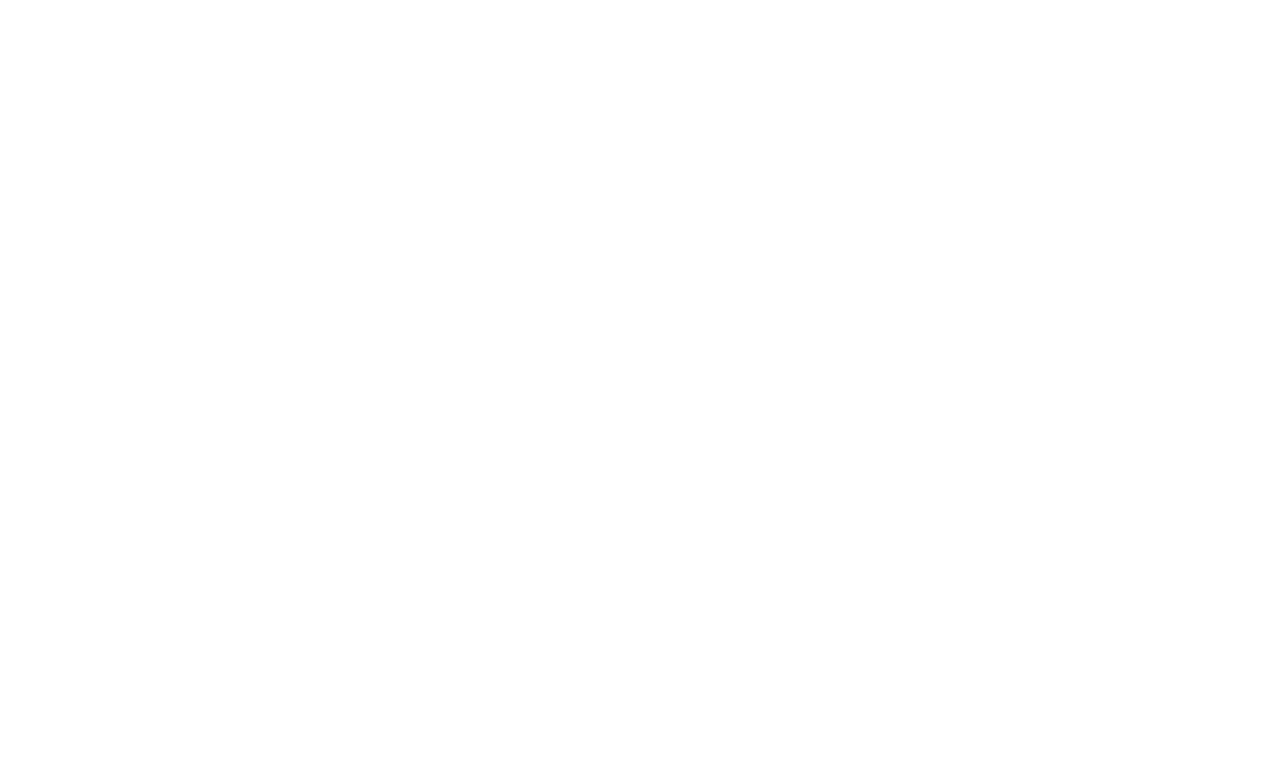
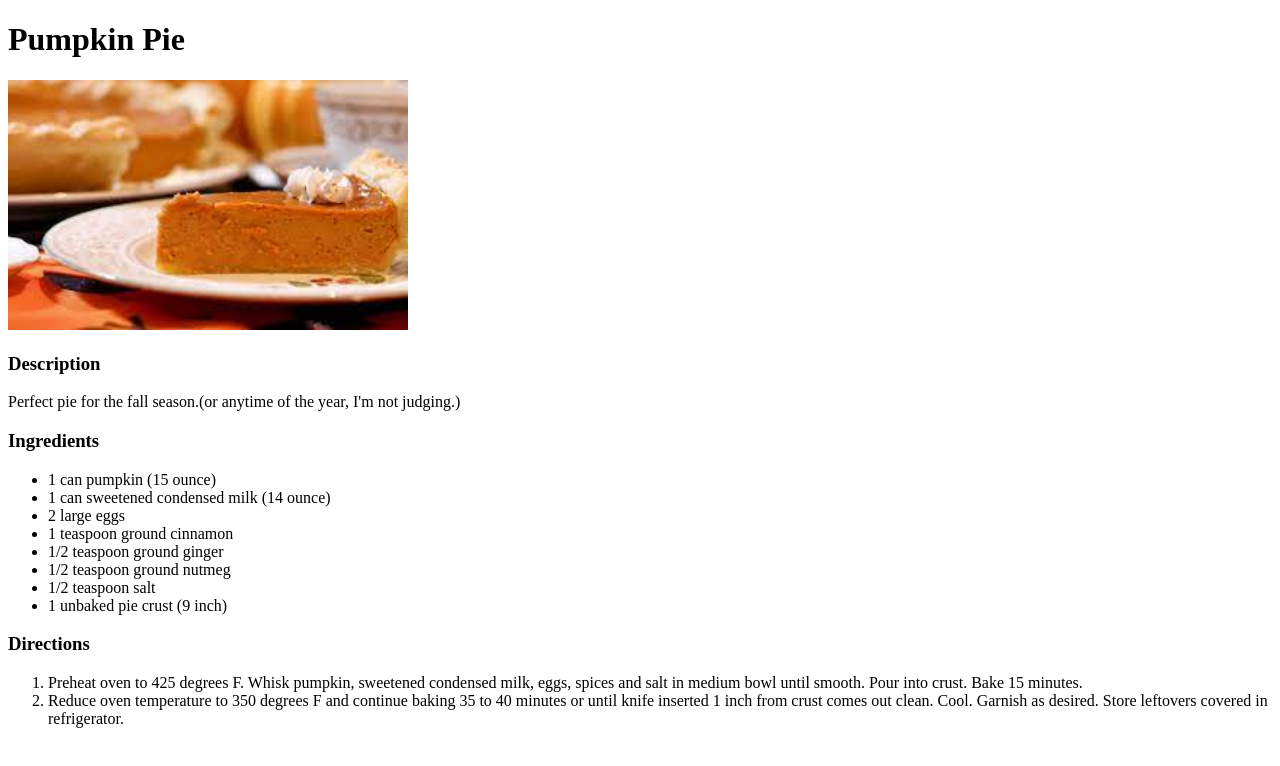
Before and after one commit to RawlingD/odin-recipes, a plain HTML site: page recipes/pumpkin-pie.html in a window 1280 px wide. Drawn offline with Linux system fonts and the light colour scheme.

Commit message:
index.html and recipes and img

```diff
--- a/recipes/pumpkin-pie.html
+++ b/recipes/pumpkin-pie.html
@@ -0,0 +1,33 @@
+<!DOCTYPE html>
+<html lang="en">
+<head>
+    <meta charset="UTF-8">
+    <meta http-equiv="X-UA-Compatible" content="IE=edge">
+    <meta name="viewport" content="width=device-width, initial-scale=1.0">
+    <title>Pumpkin pie</title>
+</head>
+<body>
+<h1>Pumpkin Pie</h1>
+    <img src="../img/pumpkin-pie.jpg" alt="slice of pumpkin pie with whipped cream on top"
+    width="400"
+    height="250">
+<h3>Description</h3>
+    <p> Perfect pie for the fall season.(or anytime of the year, I'm not judging.)</p>
+<h3>Ingredients</h3>
+    <ul>
+        <li>1 can pumpkin (15 ounce)</li>
+        <li>1 can sweetened condensed milk (14 ounce)</li>
+        <li>2 large eggs</li>
+        <li>1 teaspoon ground cinnamon</li>
+        <li>1/2 teaspoon ground ginger</li>
+        <li>1/2 teaspoon ground nutmeg</li>
+        <li>1/2 teaspoon salt</li>
+        <li>1 unbaked pie crust (9 inch)</li>
+    </ul>
+<h3>Directions</h3>
+    <ol>
+        <li>Preheat oven to 425 degrees F. Whisk pumpkin, sweetened condensed milk, eggs, spices and salt in medium bowl until smooth. Pour into crust. Bake 15 minutes.</li>
+        <li>Reduce oven temperature to 350 degrees F and continue baking 35 to 40 minutes or until knife inserted 1 inch from crust comes out clean. Cool. Garnish as desired. Store leftovers covered in refrigerator.</li>
+    </ol>
+</body>
+</html>
```
Also changed, not shown: index.html (+1 -0 lines), img/pumpkin-pie.jpg (added).
